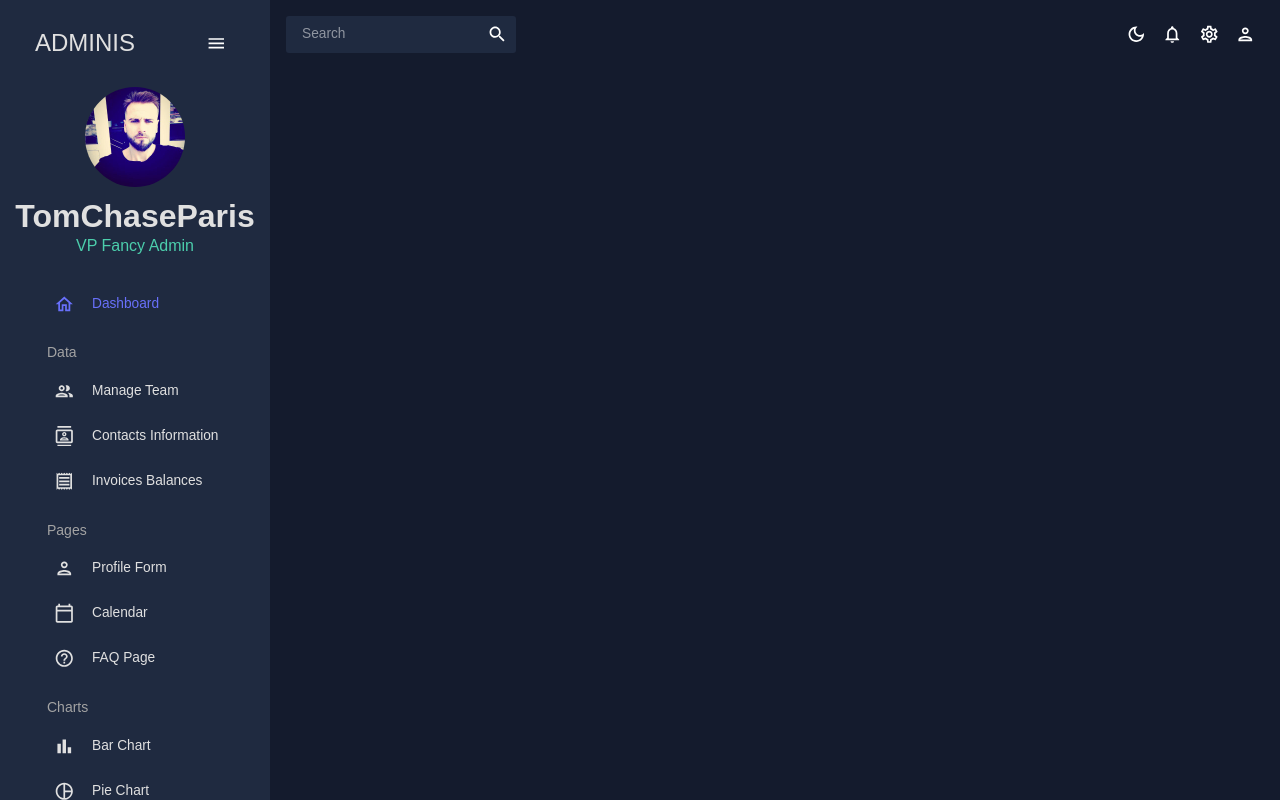
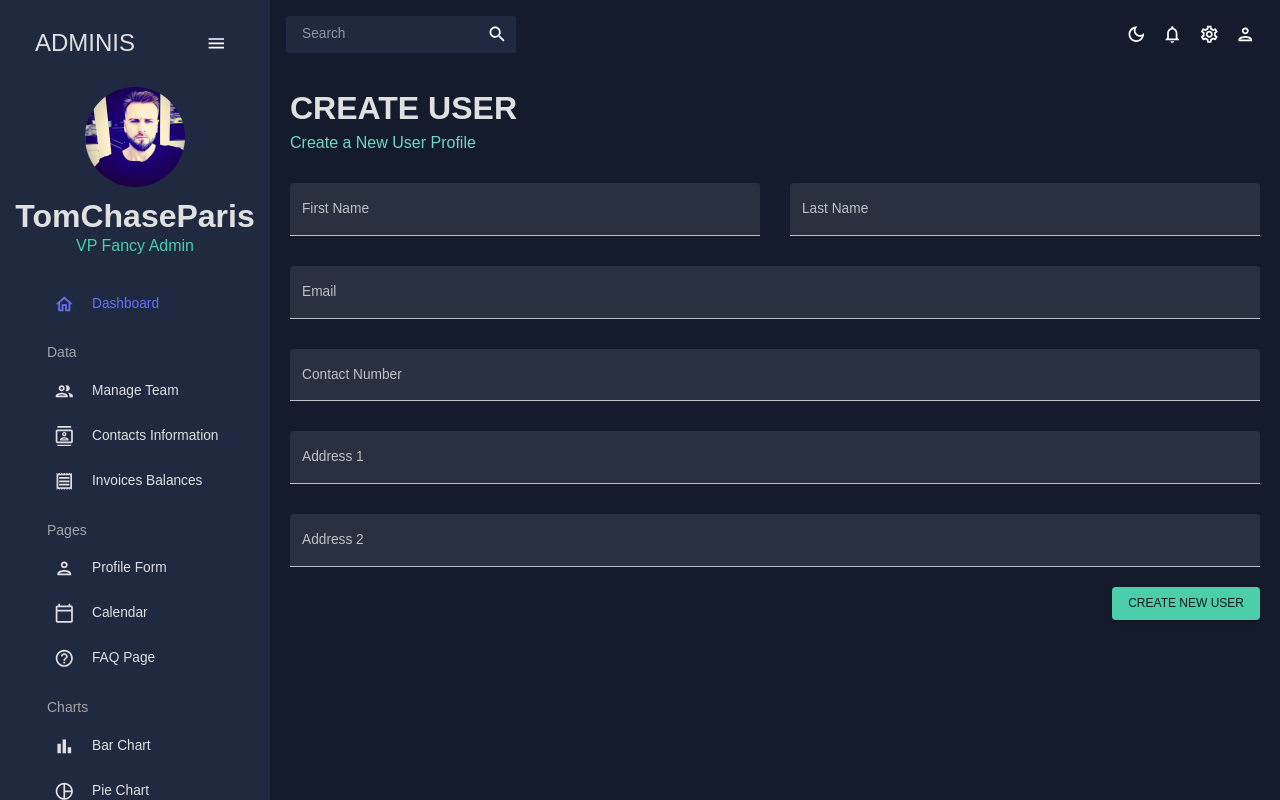
Before and after one commit to TomChaseParis/React--Admin-Dashboard, a React (Create React App) app: page /form in a window 1280 px wide. Built offline with nearby package versions, Linux system fonts and the light colour scheme.

Commit message:
Creation of index from form - scenes

```diff
--- a/src/App.js
+++ b/src/App.js
@@ -8,10 +8,10 @@
 import Team from './scenes/team';
 import Contacts from './scenes/contacts';
 import Invoices from './scenes/invoices';
+import Form from './scenes/form';
 
 /*
 import Bar from './scenes/bar';
-import Form from './scenes/form';
 import Line from './scenes/line';
 import Pie from './scenes/pie';
 import FAQ from './scenes/faq';
@@ -35,10 +35,10 @@
                 <Route path="/team" element={<Team />} />
                 <Route path="/contacts" element={<Contacts />} />
                 <Route path="/invoices" element={<Invoices />} />
+                <Route path="/form" element={<Form />} />
 
 
-
-              {/*   <Route path="/form" element={<Form />} />
+              {/*
                 <Route path="/bar" element={<Bar />} />
                 <Route path="/pie" element={<Pie />} />
                 <Route path="/line" element={<Line />} />
--- /dev/null
+++ b/src/scenes/form/index.js
@@ -0,0 +1,156 @@
+import { Box, Button, TextField } from "@mui/material";
+import { Formik } from "formik";
+import * as yup from "yup";
+import useMediaQuery from "@mui/material/useMediaQuery";
+import Header from "../../components/Header";
+
+const Form = () => {
+  const isNonMobile = useMediaQuery("(min-width:600px)");
+
+  const handleFormSubmit = (values) => {
+    console.log(values);
+  };
+
+  const phoneRegExp =
+  /^((\+[1-9]{1,4}[ -]?)|(\([0-9]{2,3}\)[ -]?)|([0-9]{2,4})[ -]?)*?[0-9]{3,4}[ -]?[0-9]{3,4}$/;
+
+const checkoutSchema = yup.object().shape({
+  firstName: yup.string().required("required"),
+  lastName: yup.string().required("required"),
+  email: yup.string().email("invalid email").required("required"),
+  contact: yup
+    .string()
+    .matches(phoneRegExp, "Phone number is not valid")
+    .required("required"),
+  address1: yup.string().required("required"),
+  address2: yup.string().required("required"),
+});
+const initialValues = {
+  firstName: "",
+  lastName: "",
+  email: "",
+  contact: "",
+  address1: "",
+  address2: "",
+};
+
+  return (
+    <Box m="20px">
+      <Header title="CREATE USER" subtitle="Create a New User Profile" />
+
+      <Formik
+        onSubmit={handleFormSubmit}
+        initialValues={initialValues}
+        validationSchema={checkoutSchema}
+      >
+        {({
+          values,
+          errors,
+          touched,
+          handleBlur,
+          handleChange,
+          handleSubmit,
+        }) => (
+          <form onSubmit={handleSubmit}>
+            <Box
+              display="grid"
+              gap="30px"
+              gridTemplateColumns="repeat(4, minmax(0, 1fr))"
+              sx={{
+                "& > div": { gridColumn: isNonMobile ? undefined : "span 4" },
+              }}
+            >
+              <TextField
+                fullWidth
+                variant="filled"
+                type="text"
+                label="First Name"
+                onBlur={handleBlur}
+                onChange={handleChange}
+                value={values.firstName}
+                name="firstName"
+                error={!!touched.firstName && !!errors.firstName}
+                helperText={touched.firstName && errors.firstName}
+                sx={{ gridColumn: "span 2" }}
+              />
+              <TextField
+                fullWidth
+                variant="filled"
+                type="text"
+                label="Last Name"
+                onBlur={handleBlur}
+                onChange={handleChange}
+                value={values.lastName}
+                name="lastName"
+                error={!!touched.lastName && !!errors.lastName}
+                helperText={touched.lastName && errors.lastName}
+                sx={{ gridColumn: "span 2" }}
+              />
+              <TextField
+                fullWidth
+                variant="filled"
+                type="text"
+                label="Email"
+                onBlur={handleBlur}
+                onChange={handleChange}
+                value={values.email}
+                name="email"
+                error={!!touched.email && !!errors.email}
+                helperText={touched.email && errors.email}
+                sx={{ gridColumn: "span 4" }}
+              />
+              <TextField
+                fullWidth
+                variant="filled"
+                type="text"
+                label="Contact Number"
+                onBlur={handleBlur}
+                onChange={handleChange}
+                value={values.contact}
+                name="contact"
+                error={!!touched.contact && !!errors.contact}
+                helperText={touched.contact && errors.contact}
+                sx={{ gridColumn: "span 4" }}
+              />
+              <TextField
+                fullWidth
+                variant="filled"
+                type="text"
+                label="Address 1"
+                onBlur={handleBlur}
+                onChange={handleChange}
+                value={values.address1}
+                name="address1"
+                error={!!touched.address1 && !!errors.address1}
+                helperText={touched.address1 && errors.address1}
+                sx={{ gridColumn: "span 4" }}
+              />
+              <TextField
+                fullWidth
+                variant="filled"
+                type="text"
+                label="Address 2"
+                onBlur={handleBlur}
+                onChange={handleChange}
+                value={values.address2}
+                name="address2"
+                error={!!touched.address2 && !!errors.address2}
+                helperText={touched.address2 && errors.address2}
+                sx={{ gridColumn: "span 4" }}
+              />
+            </Box>
+            <Box display="flex" justifyContent="end" mt="20px">
+              <Button type="submit" color="secondary" variant="contained">
+                Create New User
+              </Button>
+            </Box>
+          </form>
+        )}
+      </Formik>
+    </Box>
+  );
+};
+
+
+
+export default Form;
```
